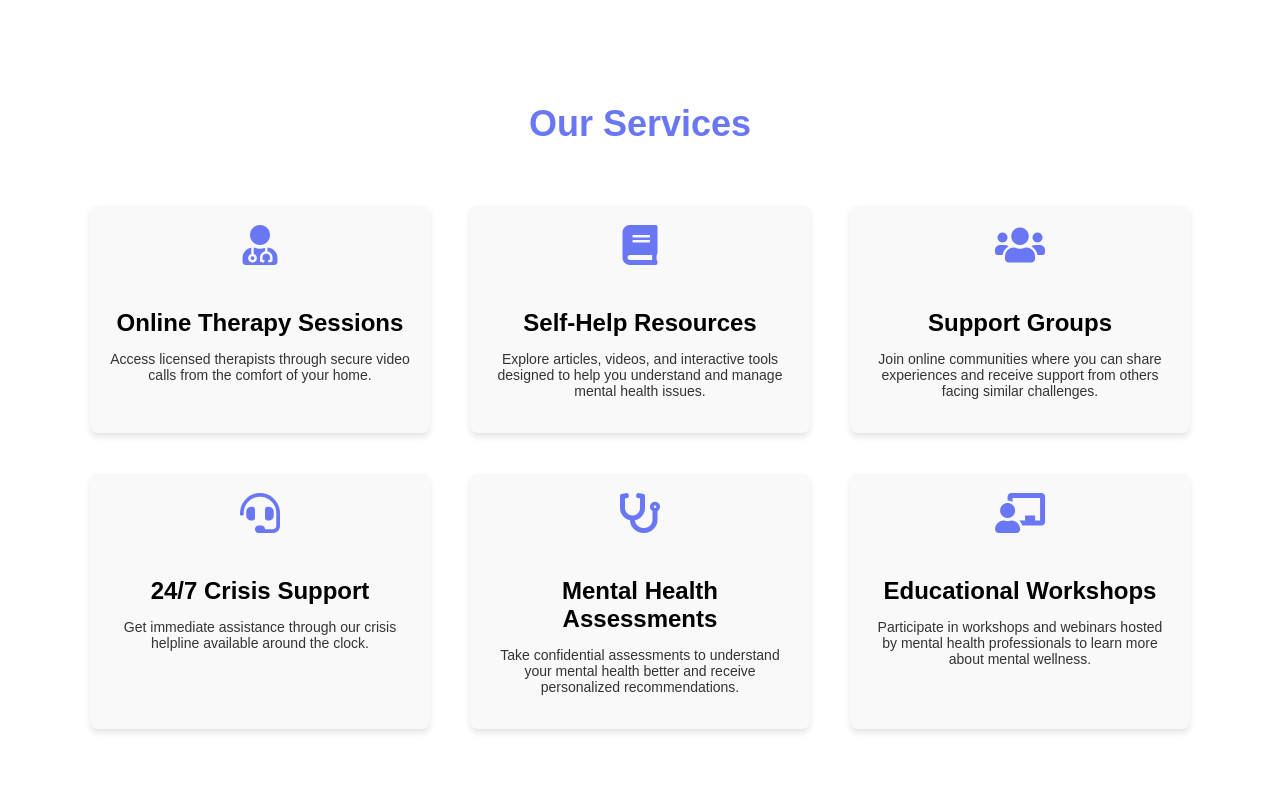
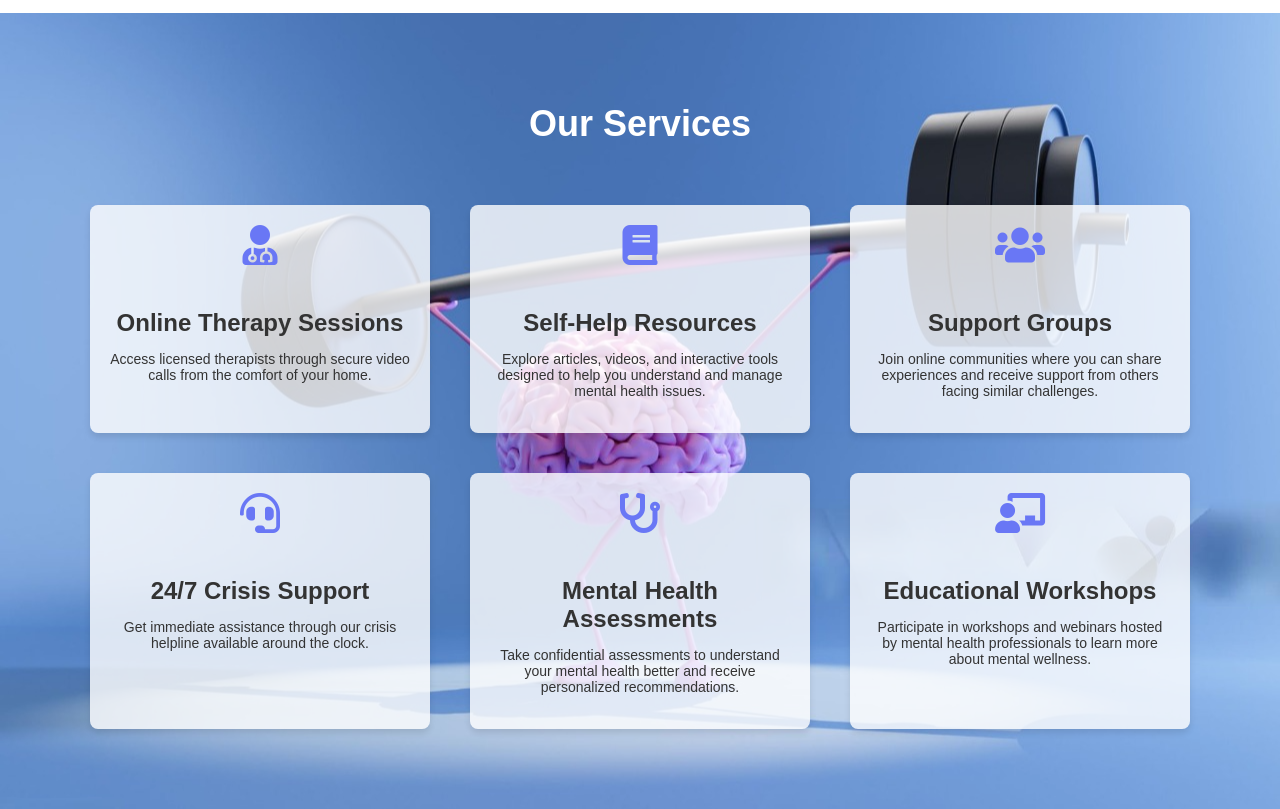
Before and after one commit to Harsh-d-lab/neuroPeace, a plain HTML site: page Services.html in a window 1280 px wide. Shown: the part 69-878 px from the top of the page. Drawn offline with Linux system fonts and the light colour scheme.

Commit message:
services-bg-added

```diff
--- a/Services.html
+++ b/Services.html
@@ -65,9 +65,12 @@
         .services-section {
             text-align: center;
             padding: 60px 0;
+            background: url('images/brainbg.png') no-repeat center center;
+            background-size: cover;
+            color: #fff; /* Adjust text color for better readability on the background */
         }
         .services-title {
-            color: #6977f5;
+            color: #fff;
             font-size: 36px;
             margin-bottom: 40px;
         }
@@ -80,10 +83,11 @@
             width: 300px;
             margin: 20px;
             padding: 20px;
-            background: #f9f9f9;
+            background: rgba(255, 255, 255, 0.8); /* Semi-transparent background for better readability */
             border-radius: 8px;
             text-align: center;
             box-shadow: 0 4px 6px rgba(0, 0, 0, 0.1);
+            color: #333;
         }
         .service-item i {
             font-size: 40px;
@@ -96,7 +100,6 @@
         }
         .service-item p {
             font-size: 14px;
-            color: #333;
         }
     </style>
     <link rel="stylesheet" href="https://use.fontawesome.com/releases/v5.15.4/css/all.css" integrity="sha384-dy48SBQ+TuIwLt1Jk+bbE4cPB4lF6+UjN1pC/zpC5zlO9NfHOesw4F9ls8sB6PYV" crossorigin="anonymous">
```
Also changed, not shown: images/brainbg.png (added).
